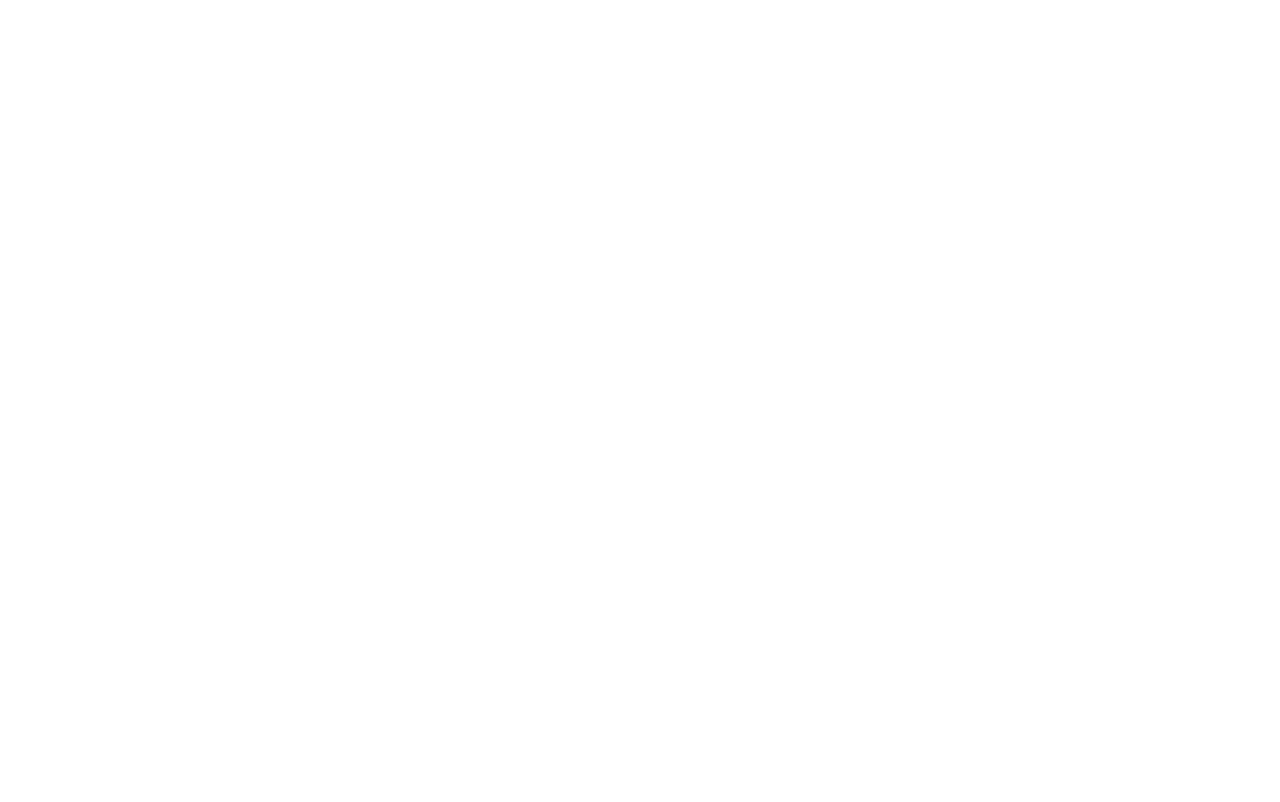
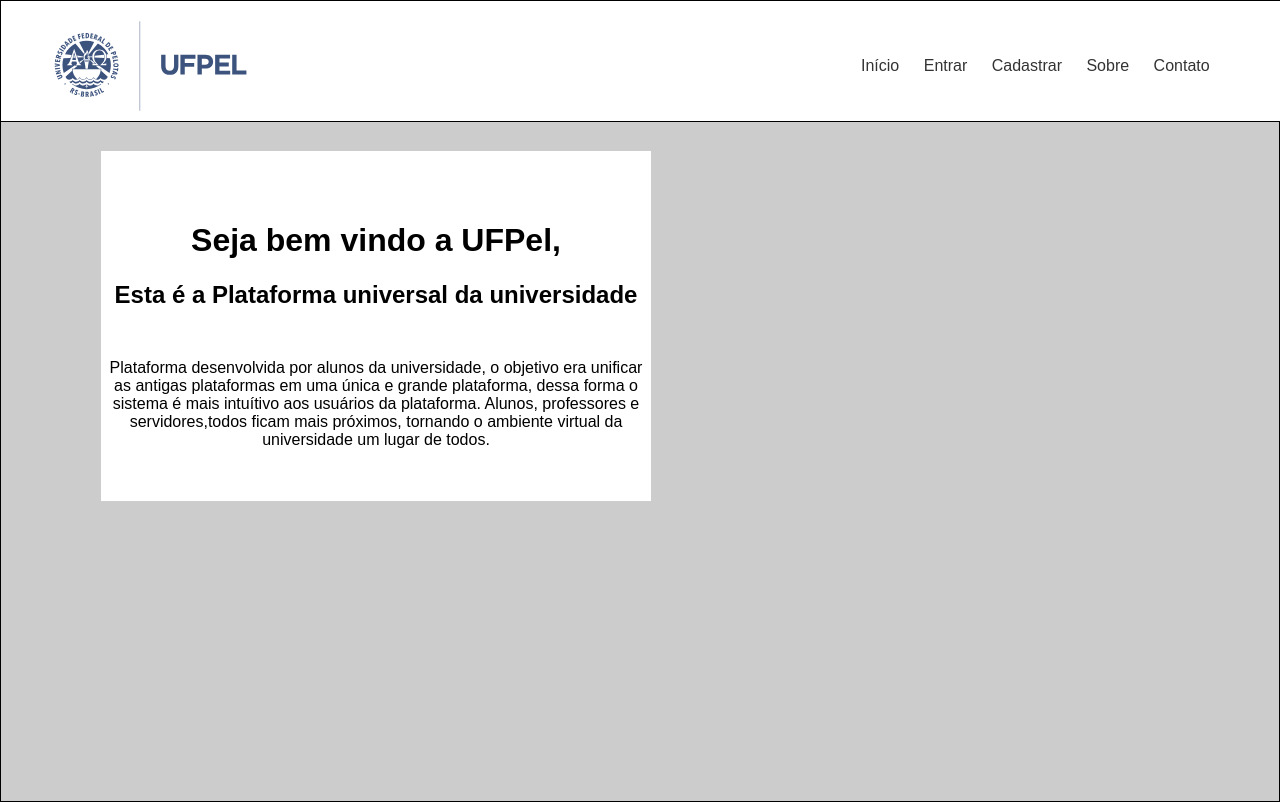
Before and after one commit to nivek14/University-Platform, a website: page src/view/index.html in a window 1280 px wide. Drawn offline with Linux system fonts and the light colour scheme; files whose address does not match are found by name.

Commit message:
working...

```diff
--- /dev/null
+++ b/src/view/css/index.css
@@ -0,0 +1,96 @@
+body{
+  margin: 0px;
+}
+
+/* =================== ESTILO DO MENU ====================== */
+
+#menu{
+
+  border: 1.5px solid black;
+  height: 120px;
+  width: 1348px;
+  position: fixed;
+  background: white;
+  margin: 0px;
+
+}
+
+/* estilo da imagem do logo */
+#menu nav[id="navbar"] div[id="imageMenu"]{
+
+  width: 2px;
+  height: 2px;
+  margin-top: 20px;
+
+}
+
+/* configurando os links para as outras páginas */
+#menu nav[id="navbar"] div[id="list"]{
+
+  margin-left: 810px;
+  margin-bottom: 100px;
+  margin-top: 32px;
+  font-family: sans-serif;
+
+}
+
+#menu nav[id="navbar"] div[id="list"] ul li{
+
+  display: inline;
+
+}
+
+#menu nav[id="navbar"] div[id="list"] ul li a{
+
+  padding: 2px 10px;
+  display: inline-block;
+  color: #333;
+  text-decoration: none;
+
+}
+
+#menu nav[id="navbar"] div[id="list"] ul li a:hover{
+
+  color: #27ae60;
+
+}
+
+
+/* =========================================================================== */
+
+/* ====================== Corpo da Página principal ============================= */
+
+#rest{
+
+  border: 1.5px solid black;
+  height: 800px;
+  background: #ccc;
+  margin-top: 0px;
+
+}
+
+#rest div[id="corpo"]{
+
+  text-align: center;
+  background: white;
+  margin-left: 100px;
+  margin-top: 150px;
+  padding-top: 50px;
+  width: 550px;
+  height: 300px;
+  font-family: sans-serif;
+
+}
+
+#rest div[id="corpo"] h3{
+
+  padding-top: 30px;
+
+}
+
+#rest div[id="corpo"] p{
+
+  text-align: inherit;
+  padding-top: 30px;
+
+}
--- /dev/null
+++ b/src/view/css/login.css
@@ -0,0 +1,142 @@
+/*=======================   Estilo do body do login =====================================*/
+
+/* fazendo o estilo do body */
+body{
+
+    margin: 0;  /* espaço fora de uma caixa */
+    padding: 0; /* espaço dentro de uma caixa */
+    font-family: sans-serif;
+    background: white;
+
+}
+
+/*==================================================================================== */
+
+img{
+
+    width: 100px;
+    height: 100px;
+
+}
+
+/*====================================================================================
+
+
+
+
+
+/*=======================   Estilo do form que da o molde a box principal ========================*/
+
+/* fazendo o estilo do form, aqui é onde iremos estilizar a box
+   do login. */
+form{
+
+    width: 300px;
+    padding: 40px;
+    position: absolute;
+    border: 1.5px solid black;
+    top: 50%; /*centralizando a box */
+    left: 50%; /* centralizando a box */
+    transform: translate(-50%,-50%); /*centralizando a box */
+    background: white;
+    text-align: center;
+    border-radius: 25px; /* deixando as bordas arredondadas */
+    border-color: black;
+
+}
+
+/*=================================================================================================
+
+
+
+
+
+/*=======================   Estilo dos inputs de senha e matricula ========================*/
+
+/* fazendo o estilo dos inputs */
+input[type="text"], input[type="password"]{
+
+    background: none;
+    display: block; /* centralizando input na box */
+    margin: 20px auto; /* margem entre os inputs */
+    text-align: left;
+    color: black;
+    border: 1.5px solid black; /* definindo o estilo da borda */
+    padding: 14px 10px;
+    width: 200px; /* largura dos inputs */
+    outline: none; /* caixas que ficam em volta das bordas, deixar oculto */
+    transition: 0.50s; /* tempo em que a cor das bordas irá mudar */
+    font-size: 14px; /* tamanho da fonte dentro das inputs */
+    border-radius: 15px; /* deixando as bordas arredondadas */
+
+}
+
+/* quando formos escrever em alguma das inputs a caixa
+   ficará com as bordas de outra cor */
+input[type="text"]:focus, input[type="password"]:focus{
+
+    width: 200px;
+    border-color: #27ae60; /* cor que será usada quando as inputs forem clicadas */
+
+}
+
+/*=================================================================================
+
+
+
+
+
+/*=======================   Botão para enviar os dados ==========================*/
+
+/* fazendo o estilo do submit */
+input[type="submit"]{
+
+    border: 0;
+    background: none;
+    display: block; /* centralizando a input */
+    margin: 20px auto;
+    text-align: center; /* alinhando o texto da input */
+    color: black;
+    border: 1.5px solid black; /* definindo estilo da borda */
+    padding: 14px 40px;
+    outline: none;
+    transition: 0.30s;
+    font-size: 14px;
+    border-radius: 30px; /* arredondando as bordas do botão */
+    cursor: pointer; /* quando o mouse passar por cima, muda a cor */
+
+}
+
+/* personalizando o submit, quando passar o mouse por cima
+   o espaço do botão irá trocar de cor */
+input[type="submit"]:hover{
+
+    border: #27ae60;
+    background: #27ae60;
+
+}
+
+/*=================================================================================
+
+
+
+
+
+/*=======================   Estilo dos links do login  ============================*/
+
+/* fazendo o estilo dos links para as outras páginas */
+a{
+
+    color: #27ae60;
+    text-decoration: none; /* tirando o underline do link inicial */
+
+}
+
+/* quando passa o mouse por cima do link, muda a cor do link */
+a:hover{
+
+    text-decoration: underline; /* quando passar o mouse por cima, o link fica com underline */
+
+}
+
+/*=================================================================================
--- a/src/view/index.html
+++ b/src/view/index.html
@@ -1,9 +1,80 @@
+<!DOCTYPE html>
 <html>
+
     <head>
+
+        <meta charset="utf-8">
+
+        <title>Main</title>
+
+        <link rel="shortcut icon" href="/home/nivek/Área de trabalho/University-Platform/src/view/img/titleIcon.ico">
+
+        <link rel="stylesheet" href="/home/nivek/Área de trabalho/University-Platform/src/view/css/index.css">
 
     </head>
 
+
     <body>
 
+        <div id="menu">
+            <nav id="navbar">
+
+                <div id="imageMenu">
+                    <img src="/home/nivek/Área de trabalho/University-Platform/src/view/img/logo1.svg" alt= "error" width=300 height=90/>
+                </div>
+
+                <div id="list">
+                    <ul>
+
+                        <li>
+                            <a href="/home/nivek/Área de trabalho/University-Platform/src/view/index.html">Início</a>
+                        </li>
+
+                        <li>
+                            <a href="/home/nivek/Área de trabalho/University-Platform/src/view/login.html">Entrar</a>
+                        </li>
+
+                        <li>
+                            <a href="/home/nivek/Área de trabalho/University-Platform/src/view/cadastro.html">Cadastrar</a>
+                        </li>
+
+                        <li>
+                            <a href="/home/nivek/Área de trabalho/University-Platform/src/view/sobre.html">Sobre</a>
+                        </li>
+
+                        <li>
+                            <a href="/home/nivek/Área de trabalho/University-Platform/src/view/contato.html">Contato</a>
+                        </li>
+
+                    </ul>
+                </div>
+
+            </nav>
+
+        </div>
+
+        <div id="rest">
+
+            <div id="corpo">
+
+                <h1>Seja bem vindo a UFPel,</h1>
+                <h2>Esta é a Plataforma universal da universidade</h2>
+
+                <p>
+                   Plataforma desenvolvida por alunos da universidade, o objetivo era unificar as antigas
+                   plataformas em uma única e grande plataforma, dessa forma o sistema é mais intuítivo aos
+                   usuários da plataforma. Alunos, professores e servidores,todos ficam mais próximos, tornando
+                   o ambiente virtual da universidade um lugar de todos.
+                </p>
+
+            </div>
+
+
+
+        </div>
+
+
     </body>
+
+
 </html>
```
Also changed, not shown: src/view/alterarSenha.html (added, +15 -0 lines), src/view/cadastro.html (added, +15 -0 lines), src/view/login.html (added, +34 -0 lines), src/view/css/generic.css (deleted), src/view/img/generic.txt (deleted), src/view/img/logo1.svg (added), src/view/img/logo2.png (added), src/view/img/titleIcon.ico (added).
